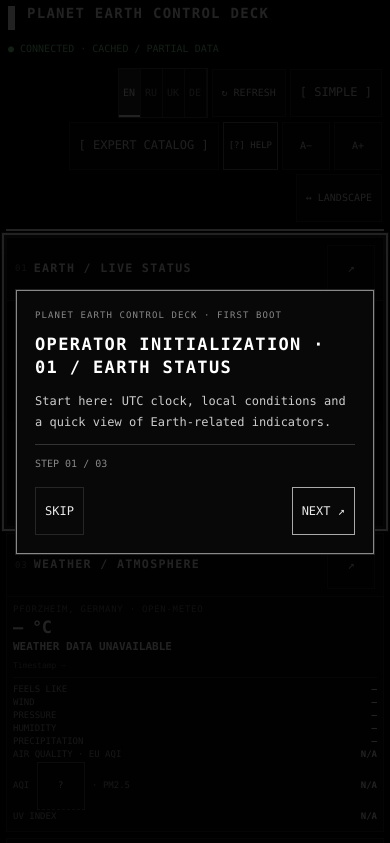
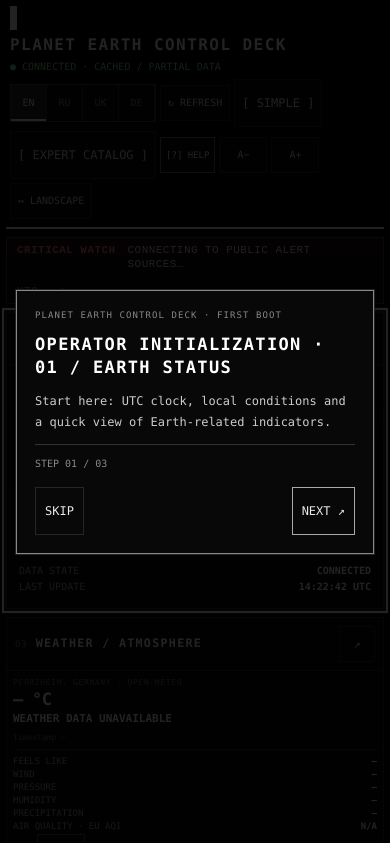
Before and after one commit to FREEzzzGames/EarthMonitor, a website: page index.html in a window 390 px wide. Shown: the top 843 px of the page. Drawn offline with Linux system fonts and the light colour scheme; no server answers; a script that the page names is missing.

Commit message:
Refactor dashboard header and grid layout at source

```diff
--- a/styles.css
+++ b/styles.css
@@ -419,60 +419,95 @@
 .anomaly-state .anomaly-warn{color:#ff5656!important}
 .anomaly-state .anomaly-good{color:#ddd!important}
 
-/* Main Deck information architecture — ten primary cards, advanced modules remain in drill-down */
+/* MAIN DECK GRID — single source of truth for card placement */
 :root{--bg:#000;--panel:#080808;--panel2:#080808;--line:#262626}
-html,body,#deck{background:#000}
-.panel{border-radius:0!important;background:#080808;border:1px solid #262626;min-width:0}
-.panel-stars,.panel-anomalies{display:none!important}
-.grid#monitor-grid{display:grid;grid-template-columns:repeat(5,minmax(0,1fr));grid-template-rows:minmax(0,1fr) minmax(0,1fr);gap:6px;overflow:hidden;min-height:0}
-.panel-globe{grid-column:1;grid-row:1}
-.panel-video{grid-column:2;grid-row:1;min-height:0}
-.panel-weather{grid-column:3;grid-row:1;min-height:0}
-.panel-orbit{grid-column:4;grid-row:1;min-height:0}
-.panel-earthdata{grid-column:5;grid-row:1;min-height:0}
-.panel-radar{grid-column:1;grid-row:2;min-height:0}
-.panel-spaceweather{grid-column:2;grid-row:2;min-height:0}
-.panel-moon{grid-column:3;grid-row:2;min-height:0}
-.panel-satellites{display:block!important;grid-column:4;grid-row:2;min-height:0}
-.panel-cameras{grid-column:5;grid-row:2;min-height:0}
-.panel-earthdata .monitor-tabs{display:none!important}
-.panel-earthdata .monitor-view:not([data-monitor-view="earthdata"]){display:none!important}
-.panel-earthdata .monitor-view[data-monitor-view="earthdata"]{display:block!important}
-.panel-earthdata .monitor-view[data-monitor-view="earthdata"] .panel-body{padding-top:8px}
-.panel-earthdata .monitor-view[data-monitor-view="earthdata"] .metrics{grid-template-columns:1fr}
-.panel-earthdata .monitor-view[data-monitor-view="earthdata"] .row:nth-of-type(n+3){display:none}
-.panel-cameras .camera-grid{grid-template-columns:repeat(2,minmax(0,1fr));gap:4px}
-.panel-cameras .camera-card:nth-child(n+5){display:none}
-.panel-head h2{font-size:clamp(10px,.85vw,13px);overflow-wrap:anywhere}
-.panel .big{font-size:clamp(18px,1.8vw,29px);overflow-wrap:anywhere}
-.panel .medium{font-size:clamp(10px,.9vw,13px)}
-.panel .small,.panel .row,.panel .kicker{font-size:clamp(9px,.72vw,11px)}
+html,body{background:#000}
+#deck{display:flex;flex-direction:column;gap:8px;min-width:0;width:100%;min-height:100dvh;height:auto;overflow:visible;padding:8px}
+.masthead{
+ display:flex;align-items:center;justify-content:space-between;gap:12px;
+ width:100%;min-width:0;min-height:48px;padding:0 12px 8px;
+ border-bottom:2px solid #f4f4f4;flex-wrap:wrap;
+}
+.mark{flex:0 0 7px}
+.brand{flex:0 1 auto;min-width:0;white-space:normal;overflow-wrap:anywhere;line-height:1.1;font-size:clamp(14px,1.65vw,25px)}
+.subbrand{flex:0 1 140px;min-width:0;margin-left:auto;text-align:right;line-height:1.35;overflow-wrap:anywhere}
+.status{flex:0 1 auto;min-width:0;white-space:normal;overflow-wrap:anywhere}
+.actions{display:flex;align-items:center;justify-content:flex-end;gap:4px;flex:0 0 auto;min-width:0;max-width:100%;flex-wrap:wrap}
+.actions>*{flex-shrink:0}
+.actions button{font-size:10px;white-space:nowrap;min-height:36px;padding:4px 7px}
+.language-switch{display:flex;flex:0 0 auto}
+.language-switch button{min-width:36px;min-height:36px;padding:4px}
+#complexity-toggle,#expert-catalog{min-height:36px;white-space:nowrap}
+.main-grid,.grid#monitor-grid{
+ display:grid;grid-template-columns:repeat(3,minmax(0,1fr));
+ grid-auto-rows:minmax(180px,auto);grid-template-rows:none;
+ align-items:stretch;gap:8px;flex:1 0 auto;min-width:0;min-height:0;
+ width:100%;overflow:visible;
+}
+.main-grid>.panel,.grid#monitor-grid>.panel{
+ display:flex;flex-direction:column;justify-content:space-between;
+ height:100%;min-width:0;min-height:180px;box-sizing:border-box;
+ grid-column:auto;grid-row:auto;overflow:hidden;border-radius:0;
+}
+.main-grid>.panel[hidden],.grid#monitor-grid>.panel[hidden]{display:none!important}
+.panel-head{flex:0 0 auto;min-width:0;align-items:center;gap:8px;padding:10px 12px;min-height:48px}
+.panel-head h2{min-width:0;overflow-wrap:anywhere;line-height:1.35}
+.panel-head .expand{flex:0 0 36px;min-width:36px;min-height:36px}
+.panel-body{flex:1 1 auto;min-width:0;min-height:0;padding:12px;overflow:auto}
+.panel .visual,.panel .video-wrap{flex:1 1 auto;min-height:110px}
+.panel>.footer{flex:0 0 auto;padding:8px 12px;white-space:normal;overflow-wrap:anywhere}
+.panel-globe .earth-video-visual{flex:1 1 auto;min-height:120px}
+.panel-globe .panel-body{padding:12px}
+.panel-globe .row{padding:2px 0}
+.panel-globe .footer{margin-top:auto}
+.panel-stars{grid-column:span 2}
+.panel-video{min-height:240px}
+.panel-anomalies,.panel-stars{min-width:0}
+.panel-anomalies{grid-column:span 2}
+.panel-cameras{grid-column:1/-1}
+.panel-earthdata .monitor-tabs{display:flex}
+.panel-earthdata .monitor-view:not(.is-active){display:none!important}
+.panel-earthdata .monitor-view.is-active{display:flex;flex:1 1 auto;min-height:0;flex-direction:column}
+.panel-earthdata .monitor-view>.panel-body{flex:1 1 auto}
+.panel-earthdata .monitor-view>.footer{flex:0 0 auto}
+.panel-cameras .camera-grid{grid-template-columns:repeat(4,minmax(0,1fr));gap:8px}
+.critical-ticker{order:0;flex:0 0 auto;margin:0;min-width:0}
+#monitor-grid{order:1}
+.footbar{order:2;flex:0 0 auto;white-space:normal;flex-wrap:wrap;overflow:visible}
 .simple-explanation{display:none;color:#aaa;font-size:clamp(10px,.8vw,12px);line-height:1.45;margin:8px 0}
 body.simple-mode .simple-explanation{display:block}
 body.simple-mode .technical-detail{display:none!important}
 body.expert-mode .simple-explanation{display:none}
 #complexity-toggle[aria-pressed="true"]{border-color:#ddd;color:#fff}
-.critical-ticker{order:2;margin-top:4px;border-radius:0;background:#080808;border-color:#262626;min-height:24px}
-.critical-ticker .ticker-tag{color:#ff6262}
-#monitor-grid{order:1}
-#deck{display:flex;flex-direction:column}
-.footbar{order:3}
-@media(max-width:1000px){
- .grid#monitor-grid{grid-template-columns:repeat(2,minmax(0,1fr));grid-template-rows:auto;overflow:visible;flex:none}
- .panel-globe,.panel-video,.panel-weather,.panel-orbit,.panel-earthdata,.panel-radar,.panel-spaceweather,.panel-moon,.panel-satellites,.panel-cameras{grid-column:auto;grid-row:auto;min-height:220px}
- .panel-video{grid-column:span 2;min-height:260px}
- .panel-cameras{grid-column:span 2;min-height:260px}
+@media(max-width:1100px){
+ .masthead{gap:8px}
+ .brand{flex:1 1 280px}
+ .subbrand{flex:0 1 130px}
+ .actions{flex:1 1 100%;justify-content:flex-start}
+ .main-grid,.grid#monitor-grid{grid-template-columns:repeat(2,minmax(0,1fr))}
+ .panel-stars,.panel-anomalies{grid-column:span 2}
+ .panel-cameras{grid-column:1/-1}
  .panel-cameras .camera-grid{grid-template-columns:repeat(2,minmax(0,1fr))}
 }
-@media(max-width:560px){
- .grid#monitor-grid{grid-template-columns:minmax(0,1fr)}
- .panel-video,.panel-cameras{grid-column:auto}
- .masthead{align-items:flex-start}
- .actions{flex-wrap:wrap}
- .critical-ticker{font-size:9px}
+@media(max-width:640px){
+ #deck{padding:6px}
+ .masthead{padding:0 4px 8px;gap:6px}
+ .brand{flex:1 1 100%;font-size:16px}
+ .subbrand{flex:1 1 100%;margin-left:0;text-align:left}
+ .status{flex:1 1 100%}
+ .actions{width:100%;flex:1 1 100%;justify-content:flex-start}
+ .main-grid,.grid#monitor-grid{grid-template-columns:minmax(0,1fr);grid-auto-rows:minmax(180px,auto)}
+ .panel-stars,.panel-anomalies,.panel-cameras{grid-column:auto}
+ .panel-cameras .camera-grid{grid-template-columns:repeat(2,minmax(0,1fr))}
+ .panel-head{padding:8px}
+ .panel-body{padding:10px}
 }
-
-
+@media(orientation:landscape) and (max-height:760px){
+ #deck{min-height:100dvh;height:auto;overflow:visible}
+ .main-grid,.grid#monitor-grid{grid-template-columns:repeat(3,minmax(0,1fr));grid-auto-rows:minmax(180px,auto);overflow:visible}
+ .panel-head{min-height:40px;padding:6px 8px}
+ .panel-head .expand{min-height:32px;min-width:32px;flex-basis:32px}
+}
 /* TOUCH-FIRST / TACTICAL UI */
 :root{--deck-black:#000;--deck-panel:#080808;--deck-line:#262626;--deck-target:48px}
 html{background:#000;scroll-behavior:smooth;-webkit-tap-highlight-color:transparent}
```
